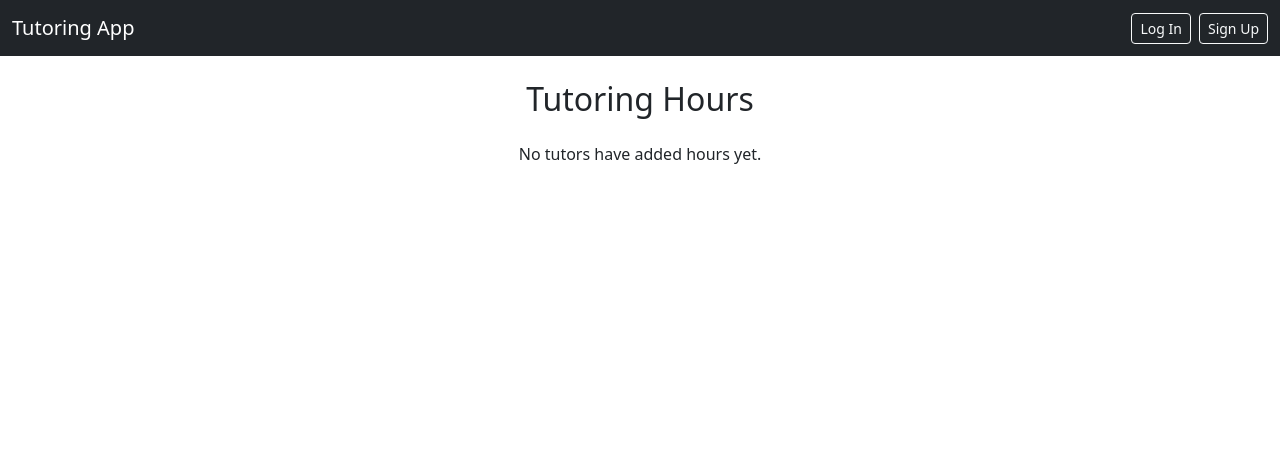
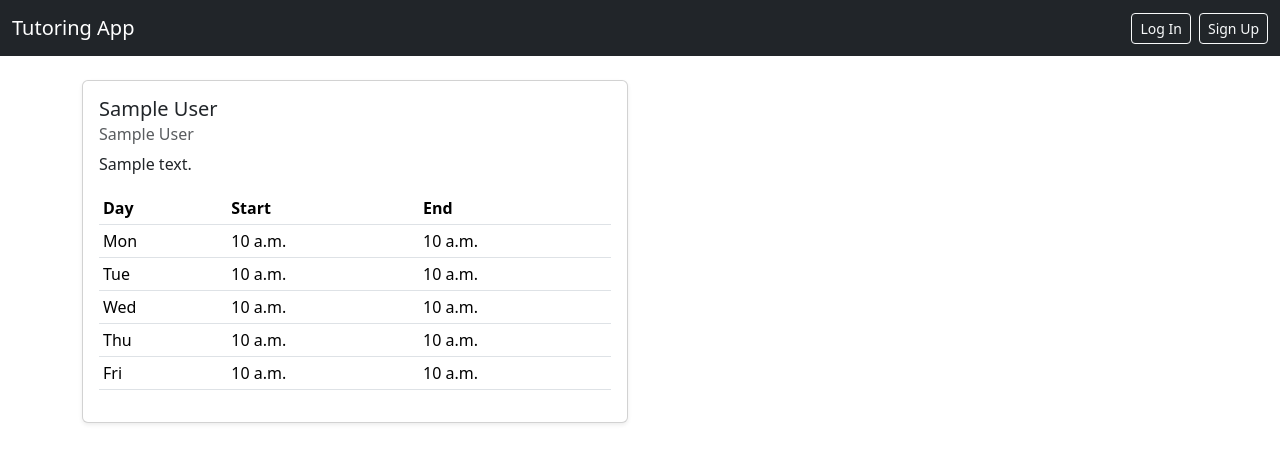
Before and after one commit to KeatenCavill/Tutoring_app, a Django app: page / in a window 1280 px wide. Shown: the top 463 px of the page. Run offline with Django 5.2, Linux system fonts and the light colour scheme; tables that the repository leaves empty hold one stand-in row (values such as "Sample post").

Commit message:
bug fixes

```diff
--- a/accounts/admin.py
+++ b/accounts/admin.py
@@ -14,8 +14,8 @@ class TutorProfileAdmin(admin.ModelAdmin):
         "tue_end",
         "wed_start",
         "wed_end",
-        "thur_start",
-        "thur_end",
+        "thu_start",
+        "thu_end",
         "fri_start",
         "fri_end",
     )
--- a/accounts/models.py
+++ b/accounts/models.py
@@ -17,8 +17,8 @@ class TutorProfile(models.Model):
     wed_start = models.TimeField(null=True, blank= True)
     wed_end = models.TimeField(null=True, blank= True)
 
-    thur_start = models.TimeField(null=True, blank= True)
-    thur_end = models.TimeField(null=True, blank= True)
+    thu_start = models.TimeField(null=True, blank= True)
+    thu_end = models.TimeField(null=True, blank= True)
 
     fri_start = models.TimeField(null=True, blank= True)
     fri_end = models.TimeField(null=True, blank= True)
--- a/accounts/views.py
+++ b/accounts/views.py
@@ -9,8 +9,9 @@ from django.views.generic import ListView
 # Create your views here.
 class TutorListView(ListView):
     model = TutorProfile
-    template_name = "templates/home.html"
+    template_name = "home.html"
     context_object_name = "tutors"
+
 
 
 class SignUpView(CreateView):
@@ -37,8 +38,8 @@ class SignUpView(CreateView):
                 "tue_end": self.request.POST.get("tue_end") or None,
                 "wed_start": self.request.POST.get("wed_start") or None,
                 "wed_end": self.request.POST.get("wed_end") or None,
-                "thu_start": self.request.POST.get("thu_start") or None,  # CHANGED: "thu_start"
-                "thu_end": self.request.POST.get("thu_end") or None,      # CHANGED: "thu_end"
+                "thu_start": self.request.POST.get("thu_start") or None,
+                "thu_end": self.request.POST.get("thu_end") or None,
                 "fri_start": self.request.POST.get("fri_start") or None,
                 "fri_end": self.request.POST.get("fri_end") or None,
             }
@@ -50,7 +51,7 @@ class SignUpView(CreateView):
                 "mon_start", "mon_end",
                 "tue_start", "tue_end",
                 "wed_start", "wed_end",
-                "thu_start", "thu_end",  # CHANGED: "thu_start", "thu_end"
+                "thu_start", "thu_end",
                 "fri_start", "fri_end"
             ]:
                 setattr(profile, f, self.request.POST.get(f) or getattr(profile, f))
--- a/django_project/urls.py
+++ b/django_project/urls.py
@@ -19,8 +19,8 @@ from django.contrib import admin
 from django.urls import path, include
 urlpatterns = [
     path("admin/", admin.site.urls),
+    path("", include("accounts.urls")),
     path("", include("pages.urls")),
-    path("", include("accounts.urls")),
     path("accounts/", include("django.contrib.auth.urls")),
     path("accounts/", include("accounts.urls")),
 ]
--- a/templates/home.html
+++ b/templates/home.html
@@ -1,13 +1,12 @@
 {% extends "base.html" %}
 {% block content %}
 
-<div class="container mt-4">
-  <h2 class="mb-4 text-center">Tutoring Hours</h2>
 
 
-  {% if tutors %}
+  {% if object_list %}
+
     <div class="row row-cols-1 row-cols-md-2 g-4">
-      {% for tutor in tutors %}
+      {% for tutor in object_list %}
       <div class="col">
         <div class="card shadow-sm">
           <div class="card-body">
@@ -27,7 +26,6 @@
             <p class="card-text">{{ tutor.description }}</p>
             {% endif %}
 
-            <!-- Availability table - show even if empty -->
             <table class="table table-sm">
               <thead>
                 <tr>
@@ -53,7 +51,70 @@
                 <tr><td>Fri</td><td>{{ tutor.fri_start }}</td><td>{{ tutor.fri_end }}</td></tr>
                 {% endif %}
 
-                <!-- Show message if no availability -->
+                {% if not tutor.mon_start and not tutor.tue_start and not tutor.wed_start and not tutor.thu_start and not tutor.fri_start %}
+                <tr>
+                  <td colspan="3" class="text-center text-muted">
+                    No availability set
+                  </td>
+                </tr>
+                {% endif %}
+              </tbody>
+            </table>
+          </div>
+        </div>
+      </div>
+      {% endfor %}
+    </div>
+  {% elif tutors %}
+    <div class="alert alert-success">
+      Using tutors - {{ tutors|length }} tutor(s) found
+    </div>
+    <div class="row row-cols-1 row-cols-md-2 g-4">
+      {% for tutor in tutors %}
+      <div class="col">
+        <div class="card shadow-sm">
+          <div class="card-body">
+            <h5 class="card-title">
+              {% if tutor.user.first_name or tutor.user.last_name %}
+                {{ tutor.user.first_name }} {{ tutor.user.last_name }}
+              {% else %}
+                {{ tutor.user.username }}
+              {% endif %}
+            </h5>
+
+            {% if tutor.subject %}
+            <h6 class="card-subtitle mb-2 text-muted">{{ tutor.subject }}</h6>
+            {% endif %}
+
+            {% if tutor.description %}
+            <p class="card-text">{{ tutor.description }}</p>
+            {% endif %}
+
+            <table class="table table-sm">
+              <thead>
+                <tr>
+                  <th>Day</th>
+                  <th>Start</th>
+                  <th>End</th>
+                </tr>
+              </thead>
+              <tbody>
+                {% if tutor.mon_start %}
+                <tr><td>Mon</td><td>{{ tutor.mon_start }}</td><td>{{ tutor.mon_end }}</td></tr>
+                {% endif %}
+                {% if tutor.tue_start %}
+                <tr><td>Tue</td><td>{{ tutor.tue_start }}</td><td>{{ tutor.tue_end }}</td></tr>
+                {% endif %}
+                {% if tutor.wed_start %}
+                <tr><td>Wed</td><td>{{ tutor.wed_start }}</td><td>{{ tutor.wed_end }}</td></tr>
+                {% endif %}
+                {% if tutor.thu_start %}
+                <tr><td>Thu</td><td>{{ tutor.thu_start }}</td><td>{{ tutor.thu_end }}</td></tr>
+                {% endif %}
+                {% if tutor.fri_start %}
+                <tr><td>Fri</td><td>{{ tutor.fri_start }}</td><td>{{ tutor.fri_end }}</td></tr>
+                {% endif %}
+
                 {% if not tutor.mon_start and not tutor.tue_start and not tutor.wed_start and not tutor.thu_start and not tutor.fri_start %}
                 <tr>
                   <td colspan="3" class="text-center text-muted">
--- a/templates/registration/signup.html
+++ b/templates/registration/signup.html
@@ -28,7 +28,7 @@
                 <tr><td>Mon</td><td><input type="time" name="mon_start"></td><td><input type="time" name="mon_end"></td></tr>
                 <tr><td>Tue</td><td><input type="time" name="tue_start"></td><td><input type="time" name="tue_end"></td></tr>
                 <tr><td>Wed</td><td><input type="time" name="wed_start"></td><td><input type="time" name="wed_end"></td></tr>
-                <tr><td>Thu</td><td><input type="time" name="thu_start"></td><td><input type="time" name="thu_end"></td></tr>
+                <tr><td>Thur</td><td><input type="time" name="thur_start"></td><td><input type="time" name="thur_end"></td></tr>
                 <tr><td>Fri</td><td><input type="time" name="fri_start"></td><td><input type="time" name="fri_end"></td></tr>
             </tbody>
         </table>
```
Also changed, not shown: templates/home_backup.html (added, +80 -0 lines), accounts/migrations/0004_rename_thur_end_tutorprofile_thu_end_and_more.py (added).
